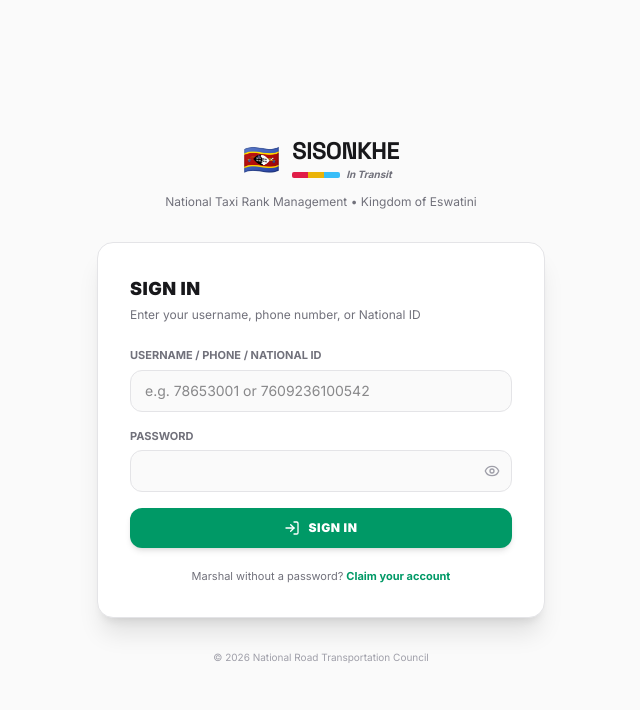
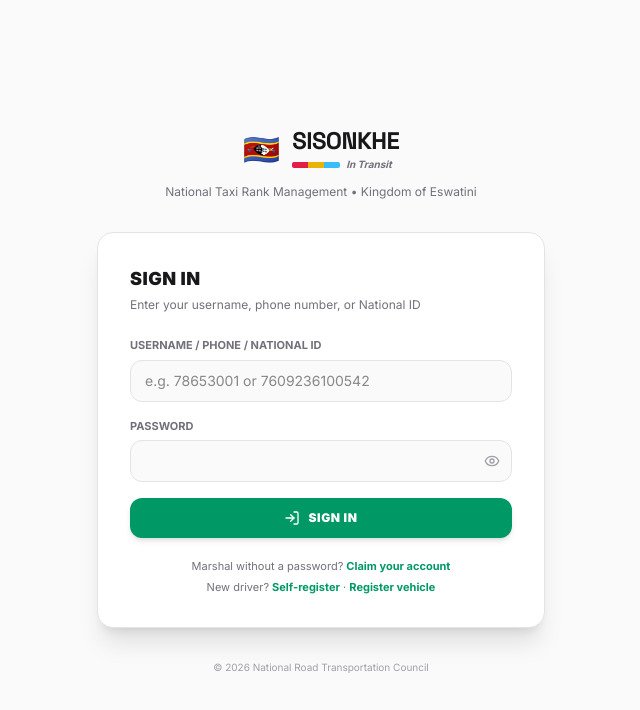
Before and after one commit to Brightwell-Dlamini/sisonkhe, a Next.js app: page /login in a window 1280 px wide. Shown: the top 710 px of the page, without its empty margins (319-959 px from the left). Built offline with nearby package versions, Linux system fonts and the light colour scheme.

Commit message:
feat: link driver and vehicle self-register from login

```diff
--- a/src/app/(auth)/login/page.tsx
+++ b/src/app/(auth)/login/page.tsx
@@ -15,7 +15,6 @@
 function LoginForm() {
   const router = useRouter();
   const searchParams = useSearchParams();
-  // Only honour redirect if it is an internal path (not open redirect)
   const rawRedirect = searchParams.get("redirect");
   const redirectParam =
     rawRedirect && rawRedirect.startsWith("/") && !rawRedirect.startsWith("//")
@@ -41,14 +40,12 @@
       return;
     }
 
-    // Seed client auth store so role guards see the user immediately
     if (result.user) {
       useAuthStore.getState().setUser(result.user);
     } else {
       await useAuthStore.getState().refresh();
     }
 
-    // Prefer explicit redirect (e.g. deep link), else role home
     const destination =
       redirectParam && redirectParam !== "/"
         ? redirectParam
@@ -140,11 +137,23 @@
         </button>
       </form>
 
-      <p className="mt-5 text-center text-[11px] text-zinc-500">
-        Marshal without a password?{" "}
-        <Link href="/claim" className="font-bold text-emerald-600 hover:underline">
-          Claim your account
-        </Link>
+      <p className="mt-5 text-center text-[11px] text-zinc-500 space-y-1">
+        <span className="block">
+          Marshal without a password?{" "}
+          <Link href="/claim" className="font-bold text-emerald-600 hover:underline">
+            Claim your account
+          </Link>
+        </span>
+        <span className="block">
+          New driver?{" "}
+          <Link href="/register/driver" className="font-bold text-emerald-600 hover:underline">
+            Self-register
+          </Link>
+          {" \u00b7 "}
+          <Link href="/register/vehicle" className="font-bold text-emerald-600 hover:underline">
+            Register vehicle
+          </Link>
+        </span>
       </p>
     </div>
   );
```
